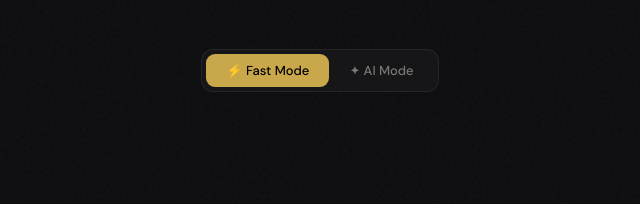
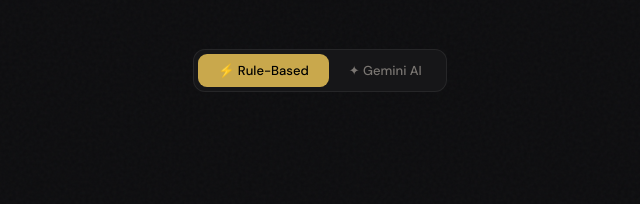
Before and after one commit to prashantapurkayastha/card-advisor, a plain HTML site: page index.html in a window 1280 px wide. Shown: the part 169-373 px from the top of the page, 320-960 px from the left. Drawn offline with nearby package versions, Linux system fonts and the light colour scheme.

Commit message:
Update title and button labels in index.html

```diff
--- a/index.html
+++ b/index.html
@@ -3,7 +3,7 @@
 <head>
 <meta charset="UTF-8">
 <meta name="viewport" content="width=device-width, initial-scale=1.0">
-<title>Card Advisor — Ash's Wallet</title>
+<title>Card Advisor — Pras's Wallet</title>
 <link href="https://fonts.googleapis.com/css2?family=Playfair+Display:wght@400;700&family=DM+Sans:wght@300;400;500;600&family=DM+Mono:wght@400;500&display=swap" rel="stylesheet">
 <style>
   :root {
@@ -145,8 +145,8 @@
   </div>
 
   <div class="mode-toggle">
-    <button class="mode-btn active" id="ruleBtn" onclick="setMode('rule')">⚡ Fast Mode</button>
-    <button class="mode-btn" id="aiBtn" onclick="setMode('ai')">✦ AI Mode</button>
+    <button class="mode-btn active" id="ruleBtn" onclick="setMode('rule')">⚡ Rule-Based</button>
+    <button class="mode-btn" id="aiBtn" onclick="setMode('ai')">✦ Gemini AI</button>
   </div>
   </div>
 
@@ -414,7 +414,7 @@
 
 // ── UI ─────────────────────────────────────────────────────────────────────────
 let mode='rule';
-const PROXY_URL = 'https://which-card-nine.vercel.app/';
+const PROXY_URL = 'https://which-card-nine.vercel.app';
 
 function setMode(m){
   mode=m;
```
